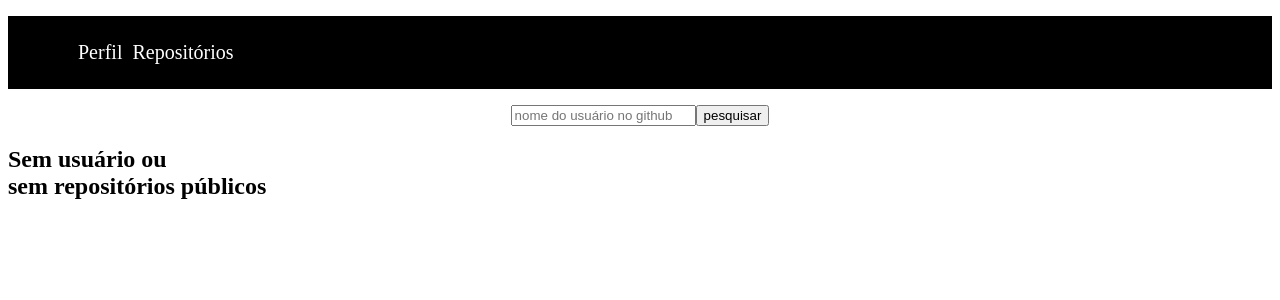
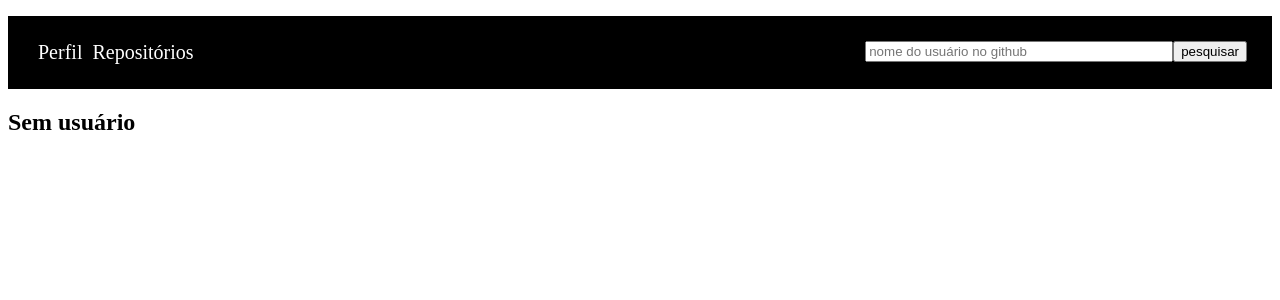
Before and after one commit to jvvoliveira/GithubView, a React (Create React App) app: page / in a window 1280 px wide. Shown: the top 300 px of the page. Built offline with nearby package versions, Linux system fonts and the light colour scheme.

Commit message:
conserto/alterações  context

```diff
--- a/src/App.js
+++ b/src/App.js
@@ -1,6 +1,5 @@
 import React, { Component } from 'react'
 import './App.css'
-import SearchBar from './Components/SearchBar'
 import NavBar from './Components/NavBar'
 import Router from './Components/Router'
 import { BrowserRouter } from 'react-router-dom'
@@ -22,13 +21,8 @@ class App extends Component {
 
     this.state = {
       repos: [],
-      usuario: {},
-      loading: false,
-      message: null
+      usuario: undefined,
     }
-
-    this.setRepos = this.setRepos.bind(this);
-    this.setUsuario = this.setUsuario.bind(this);
   }
 
   showLoading = message => {
@@ -40,23 +34,25 @@ class App extends Component {
 
   hideLoading = () => { this.setState({ loading: false }) }
 
-  setRepos(repos) {
-    this.setState({ repos });
+  setRepos = (repos) => {
+    this.setState({ repos })
   }
 
-  setUsuario(usuario) {
-    this.setState({ usuario });
+  setUsuario = (usuario) => {
+    this.setState({ usuario })
   }
 
 
   //passando função como prop pro filho...uma maneira de fazer comunicação
   render() {
-    const { showLoading, hideLoading } = this
+    const { showLoading, hideLoading, setRepos, setUsuario } = this
 
     const value = {
       ...this.state,
       showLoading,
-      hideLoading
+      hideLoading,
+      setUsuario,
+      setRepos
     }
 
     return (
@@ -64,10 +60,9 @@ class App extends Component {
         <div>
           <BrowserRouter>
             <loadingContext.Provider value={value}>
-                <NavBar />
-                <SearchBar setRepos={this.setRepos} setUsuario={this.setUsuario}/>
-                <Loading/>
-                <Router repos={this.state.repos} usuario={this.state.usuario}/>
+              <NavBar />
+              <Loading />
+              <Router />
             </loadingContext.Provider>
           </BrowserRouter>
         </div>
--- /dev/null
+++ b/src/Components/Loading.css
@@ -0,0 +1,36 @@
+.overlay-content {
+    display: flex;
+    width: 100%;
+    left: 0;
+    top: 0;
+    align-items: center;
+    height: 100%;
+    justify-content: center;
+    position: fixed;
+    z-index: 999999;
+    background: rgba(0, 0, 0, 0.7);
+    flex-direction: column;
+}
+
+.overlay-content .wrapper {
+    display: inherit;
+    width: 100%;
+    height: 100%;
+    align-items: center;
+    justify-content: center;
+    flex-direction: column;
+}
+
+.overlay-content .wrapper .message {
+    margin-top: 20px;
+    color: white;
+    font-weight: bold;
+    text-shadow: 0 2px 5px black;
+}
+
+/* react-spinkit */
+
+.sk-spinner.pacman > div:nth-child(n+3):nth-child(-n+5) {
+    color: white;
+    z-index: -1;
+}
--- a/src/Components/Loading.jsx
+++ b/src/Components/Loading.jsx
@@ -1,8 +1,11 @@
-import React from 'react'
+import React, {useContext} from 'react'
+import './Loading.css'
+import Spinner from 'react-spinkit'
+import { loadingContext } from '../App';
 
-import Spinner from 'react-spinkit'
+export default () => {
+    const {loading, message} = useContext(loadingContext)
 
-export default ({ loading, message }) => {
     return loading ? (
         <div className='overlay-content'>
             <div className='wrapper'>
--- a/src/Components/NavBar.jsx
+++ b/src/Components/NavBar.jsx
@@ -1,13 +1,13 @@
 import React from 'react'
 import styles from './NavBar.module.scss'
+import SearchBar from './SearchBar'
 import { Link } from 'react-router-dom'
 export default () => {
     return (
         <ul className={styles.navList}>
-            <ul>
-                <li className={styles.item}><Link to='/'>Perfil</Link></li>
-                <li className={styles.item}><Link to='/repositorios'>Repositórios</Link></li>
-            </ul>
+            <li className={styles.item}><Link to='/'>Perfil</Link></li>
+            <li className={styles.item}><Link to='/repositorios'>Repositórios</Link></li>
+            <SearchBar/>
         </ul>
     )
 }
--- a/src/Components/Perfil.jsx
+++ b/src/Components/Perfil.jsx
@@ -1,31 +1,9 @@
-import React, { useState, useEffect, useContext } from 'react'
+import React, { useContext } from 'react'
 import './Perfil.css'
-import { loadingContext } from '../App';
+import { loadingContext } from '../App'
 
-export default (props) => {
-
-    const [usuario, setUsuario] = useState(undefined)
-    const {showLoading, hideLoading} = useContext(loadingContext)
-
-    const pesquisar = async (url, request = fetch) => {
-        const response = await request(url);
-        const json = await response.json();
-        if (response.status == 200) {
-            console.log(json)
-            await setUsuario(json)
-        }
-        else {
-            setUsuario({})
-        }
-    }
-    useEffect(() => {
-        if (props.usuario.url) {
-            alert('useEffect chamado')
-            showLoading('Carregando perfil do usuário...')
-            pesquisar(props.usuario.url)
-            hideLoading()
-        }
-    }, []); //useEffect executando apenas na montagem inicial
+export default () => {
+    const {usuario} = useContext(loadingContext);
 
     if (usuario !== undefined) {
         return (
@@ -46,8 +24,7 @@ export default (props) => {
         )
     } else {
         return (
-            <h2>Sem usuário ou<br />
-                sem repositórios públicos</h2>
+            <h2>Sem usuário</h2>
         )
     }
 }
--- a/src/Components/RepoList.js
+++ b/src/Components/RepoList.js
@@ -1,13 +1,14 @@
-import React, { Component } from 'react';
+import React, { useContext } from 'react';
 import Repo from './Repo';
+import { loadingContext } from '../App';
 
-class RepoList extends Component {
+export default () => {
 
-    render() {
-        if (this.props.repos !== undefined) {
-            if (this.props.repos.length !== 0) {
+    const { repos } = useContext(loadingContext);
+
+    if (repos.length !== 0) {
         return (
-                    this.props.repos.map(repo => {
+            repos.map(repo => {
                 return (
                     <Repo name={repo.name} link={repo.html_url} language={repo.language}
                         description={repo.description}></Repo>
@@ -19,12 +20,4 @@ class RepoList extends Component {
             <h3>Nenhum repositório encontrado</h3>
         );
     }
-        }else{
-            return (
-                <h3>Nenhum repositório</h3>
-            );
 }
-    }
-}
-
-export default RepoList;
--- a/src/Components/SearchBar.css
+++ b/src/Components/SearchBar.css
@@ -1,3 +1,7 @@
 .search{
-    text-align: center;
+    display: inline-block;
+    float: right;
 }
+#field{
+    width: 300px;
+}
--- a/src/Components/SearchBar.js
+++ b/src/Components/SearchBar.js
@@ -1,51 +1,44 @@
-import React, { useState, useContext } from 'react';
+import React, { useContext, useState } from 'react';
 import './SearchBar.css';
 import { loadingContext } from '../App';
 
-
 //atenção na ordem dos parâmetros...primeiro é event, aquele de valor default é o último (caso não passado fica undefined)
-export const _pesquisar = async (event, setRepos, setUsuario, usuario, request = fetch) => {
+export const _pesquisar = (event, nomeUsuario, setUsuario, setRepos, request = fetch) => {
     event.preventDefault();
 
-    let url = `https://api.github.com/users/${usuario}/repos`;
-    const response = await request(url);
-    const json = await response.json();
-    console.log(json);
+    const urlRepos = `https://api.github.com/users/${nomeUsuario}/repos`;
+    const urlUsuario = `https://api.github.com/users/${nomeUsuario}`;
 
-    if (response.status === 200) {
-        setRepos(json);
-        if (json[0]) {
-            setUsuario(json[0].owner);
-        }
-    } else {
-        setRepos([]);
-        setUsuario({});
-    }
+    Promise.all([request(urlUsuario), request(urlRepos)]).then((values) => {
+        Promise.all([values[0].json(), values[1].json()]).then((valores) => {
+            setUsuario(valores[0])
+            setRepos(valores[1])
+        })
+    })
 }
 
 //componente funcional
-export default (props) => {
+export default () => {
 
-    const [usuario, setUsuario] = useState();
-    const { showLoading, hideLoading } = useContext(loadingContext);
+    const { showLoading, hideLoading, setUsuario, setRepos } = useContext(loadingContext);
+    const [nomeUsuario, setNomeUsuario] = useState("");
 
     const pesquisar = (event) => {
         showLoading('Carregando...')
-        _pesquisar(event, props.setRepos, props.setUsuario, usuario)
+        _pesquisar(event, nomeUsuario, setUsuario, setRepos)
         hideLoading()
     }
 
     return (
-        <>
-            <div className="search">
-                <form onSubmit={pesquisar} >
-                    <input data-testid="input" type="text" placeholder="nome do usuário no github" onChange={(event) => {
-                        let usuario = event.target.value;
-                        setUsuario(usuario);
-                    }} />
-                    <input data-testid="searchButton" type="submit" value="pesquisar" onClick={pesquisar} />
-                </form>
-            </div>
-        </>
+        <div className="search">
+            <form onSubmit={pesquisar} >
+                <input id="field" data-testid="input" type="text" placeholder="nome do usuário no github" onChange={
+                    (event) =>{
+                        setNomeUsuario(event.target.value)
+                    }
+                }/>
+                <input data-testid="searchButton" type="submit" value="pesquisar" />
+            </form>
+        </div>
     );
 }
```
Also changed, not shown: 2 other files (tests, documents, lock files or other folders). Lines whose indentation alone changed are shown as unchanged.
